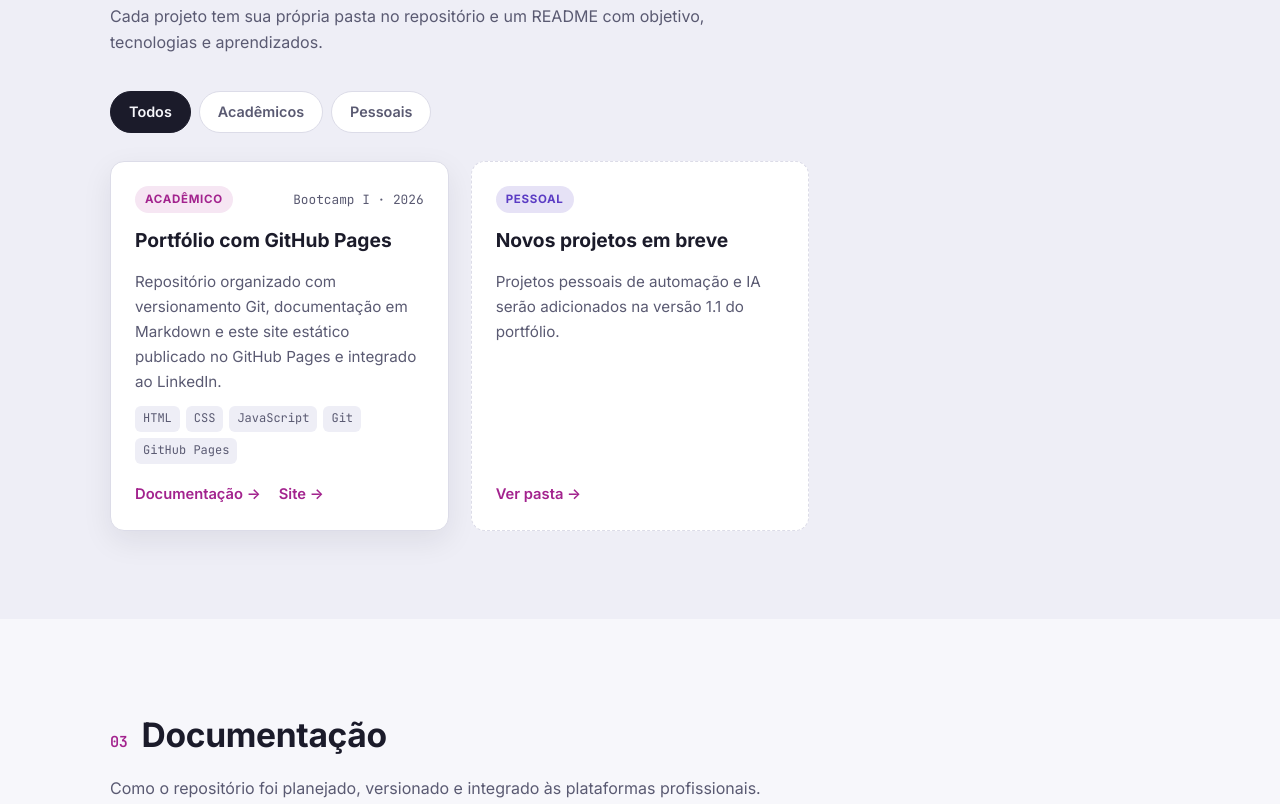
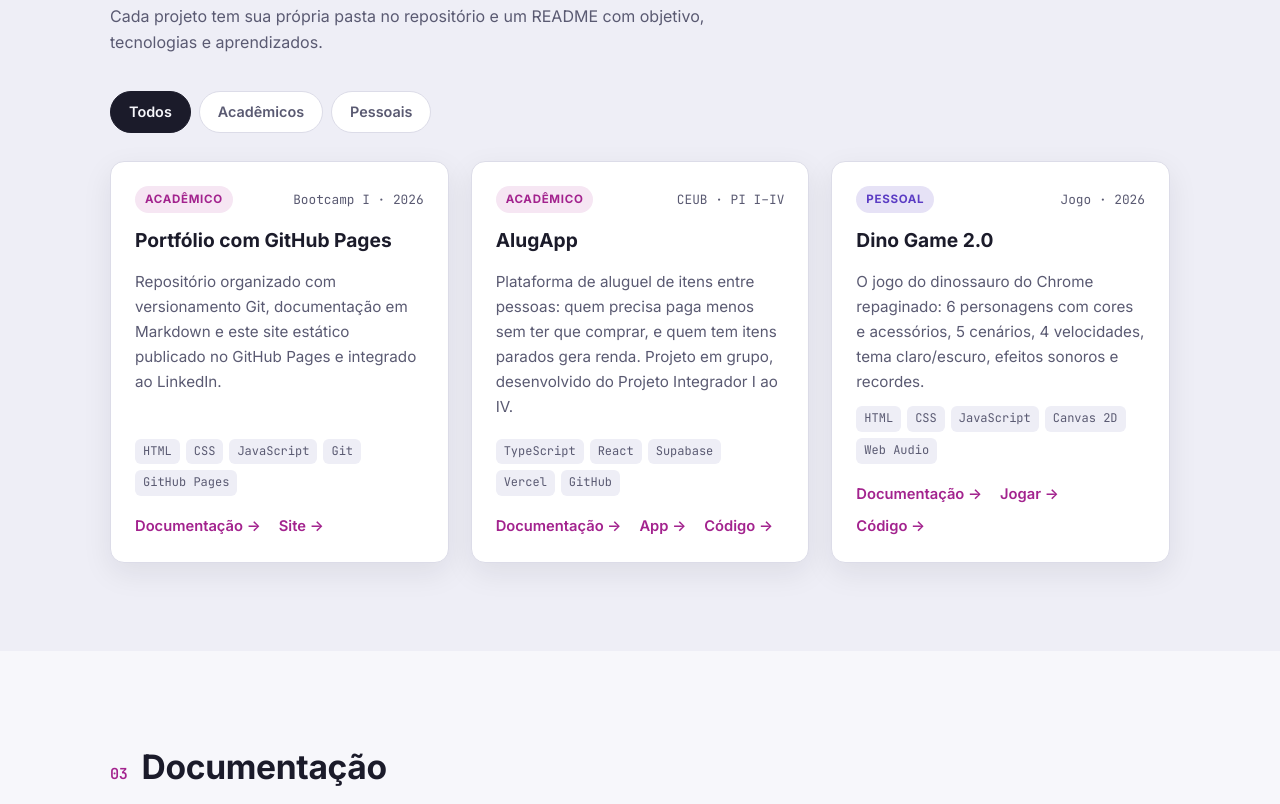
Before and after one commit to PedroEmilioGea/github-page, a plain HTML site: page index.html in a window 1280 px wide. Shown: the part 1238-2042 px from the top of the page. Drawn offline with Linux system fonts and the light colour scheme.

Commit message:
feat: adiciona projetos acadêmico e pessoal

```diff
--- a/assets/css/style.css
+++ b/assets/css/style.css
@@ -202,7 +202,8 @@ svg { width: 1.1em; height: 1.1em; fill: currentColor; flex-shrink: 0; }
 .card__desc { margin: 0; color: var(--text-muted); font-size: .95rem; flex-grow: 1; }
 .card__tags { display: flex; flex-wrap: wrap; gap: 6px; list-style: none; padding: 0; margin: 0; }
 .card__tags li { font-family: var(--mono); font-size: .75rem; padding: 3px 8px; border-radius: 6px; background: var(--bg-alt); color: var(--text-muted); }
-.card__links { display: flex; gap: 18px; font-weight: 600; font-size: .92rem; padding-top: 6px; }
+.card__links a { white-space: nowrap; }
+.card__links { display: flex; flex-wrap: wrap; gap: 8px 18px; font-weight: 600; font-size: .92rem; padding-top: 6px; }
 
 .badge { font-size: .72rem; font-weight: 700; text-transform: uppercase; letter-spacing: .06em; padding: 4px 10px; border-radius: 999px; }
 .badge--academico { background: var(--accent-soft); color: var(--accent); }
--- a/index.html
+++ b/index.html
@@ -61,7 +61,7 @@
     <!-- ===================== HERO ===================== -->
     <section class="hero container">
       <div class="hero__text">
-        <p class="hero__tag"><span class="dot"></span> Portfólio · versão 1.0</p>
+        <p class="hero__tag"><span class="dot"></span> Portfólio · versão 1.1</p>
         <h1 class="hero__title">Olá, eu sou <span class="accent">Pedro Emílio Gêa</span>.</h1>
         <p class="hero__subtitle">
           Estudante de <strong>Ciência da Computação</strong> (8º período) e desenvolvedor de
@@ -115,6 +115,11 @@
             <li>CSS</li>
             <li>JavaScript</li>
             <li>Markdown</li>
+            <li>TypeScript</li>
+            <li>React</li>
+            <li>Supabase</li>
+            <li>Vercel</li>
+            <li>Canvas 2D</li>
           </ul>
         </div>
       </div>
@@ -153,17 +158,45 @@
             </div>
           </article>
 
-          <!-- Espaço para próximos projetos -->
-          <article class="card card--soon" data-categoria="pessoal">
+          <!-- Projeto acadêmico 02 -->
+          <article class="card" data-categoria="academico">
+            <div class="card__top">
+              <span class="badge badge--academico">Acadêmico</span>
+              <span class="card__meta">CEUB · PI I–IV</span>
+            </div>
+            <h3 class="card__title">AlugApp</h3>
+            <p class="card__desc">
+              Plataforma de aluguel de itens entre pessoas: quem precisa paga menos sem ter que comprar,
+              e quem tem itens parados gera renda. Projeto em grupo, desenvolvido do Projeto Integrador I ao IV.
+            </p>
+            <ul class="card__tags">
+              <li>TypeScript</li><li>React</li><li>Supabase</li><li>Vercel</li><li>GitHub</li>
+            </ul>
+            <div class="card__links">
+              <a href="https://github.com/PedroEmilioGea/github-page/tree/main/projetos-academicos/02-alugapp" target="_blank" rel="noopener">Documentação →</a>
+              <a href="https://alugapp.vercel.app/" target="_blank" rel="noopener">App →</a>
+              <a href="https://github.com/AlugApp/AlugApp" target="_blank" rel="noopener">Código →</a>
+            </div>
+          </article>
+
+          <!-- Projeto pessoal 01 -->
+          <article class="card" data-categoria="pessoal">
             <div class="card__top">
               <span class="badge badge--pessoal">Pessoal</span>
+              <span class="card__meta">Jogo · 2026</span>
             </div>
-            <h3 class="card__title">Novos projetos em breve</h3>
+            <h3 class="card__title">Dino Game 2.0</h3>
             <p class="card__desc">
-              Projetos pessoais de automação e IA serão adicionados na versão 1.1 do portfólio.
+              O jogo do dinossauro do Chrome repaginado: 6 personagens com cores e acessórios,
+              5 cenários, 4 velocidades, tema claro/escuro, efeitos sonoros e recordes.
             </p>
+            <ul class="card__tags">
+              <li>HTML</li><li>CSS</li><li>JavaScript</li><li>Canvas 2D</li><li>Web Audio</li>
+            </ul>
             <div class="card__links">
-              <a href="https://github.com/PedroEmilioGea/github-page/tree/main/projetos-pessoais" target="_blank" rel="noopener">Ver pasta →</a>
+              <a href="https://github.com/PedroEmilioGea/github-page/tree/main/projetos-pessoais/01-dino-game" target="_blank" rel="noopener">Documentação →</a>
+              <a href="https://pedroemiliogea.github.io/dino-game/" target="_blank" rel="noopener">Jogar →</a>
+              <a href="https://github.com/PedroEmilioGea/dino-game" target="_blank" rel="noopener">Código →</a>
             </div>
           </article>
         </div>
@@ -230,7 +263,7 @@
     <div class="container footer__inner">
       <p>© <span id="ano">2026</span> Pedro Emílio Gêa Gontijo Martins</p>
       <p class="footer__version">
-        <a href="https://github.com/PedroEmilioGea/github-page/blob/main/CHANGELOG.md" target="_blank" rel="noopener">v1.0</a>
+        <a href="https://github.com/PedroEmilioGea/github-page/blob/main/CHANGELOG.md" target="_blank" rel="noopener">v1.1</a>
         · Feito com HTML, CSS e JavaScript · Hospedado no GitHub Pages
       </p>
     </div>
```
Also changed, not shown: projetos-academicos/02-alugapp/img/diagrama-classes.png (added), projetos-pessoais/01-dino-game/img/cenarios-velocidade.png (added), projetos-pessoais/01-dino-game/img/personalizacao.png (added), projetos-pessoais/01-dino-game/img/tela-inicial.png (added), 7 other files.
